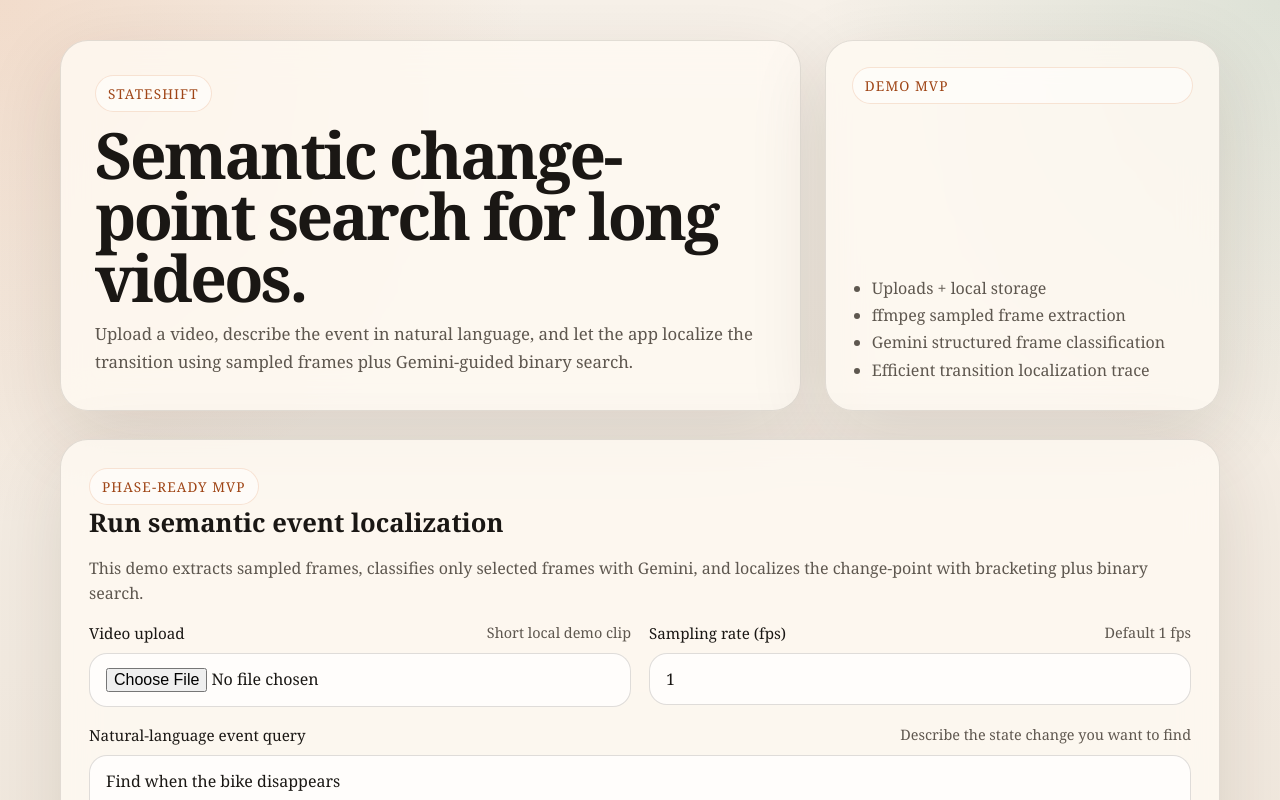
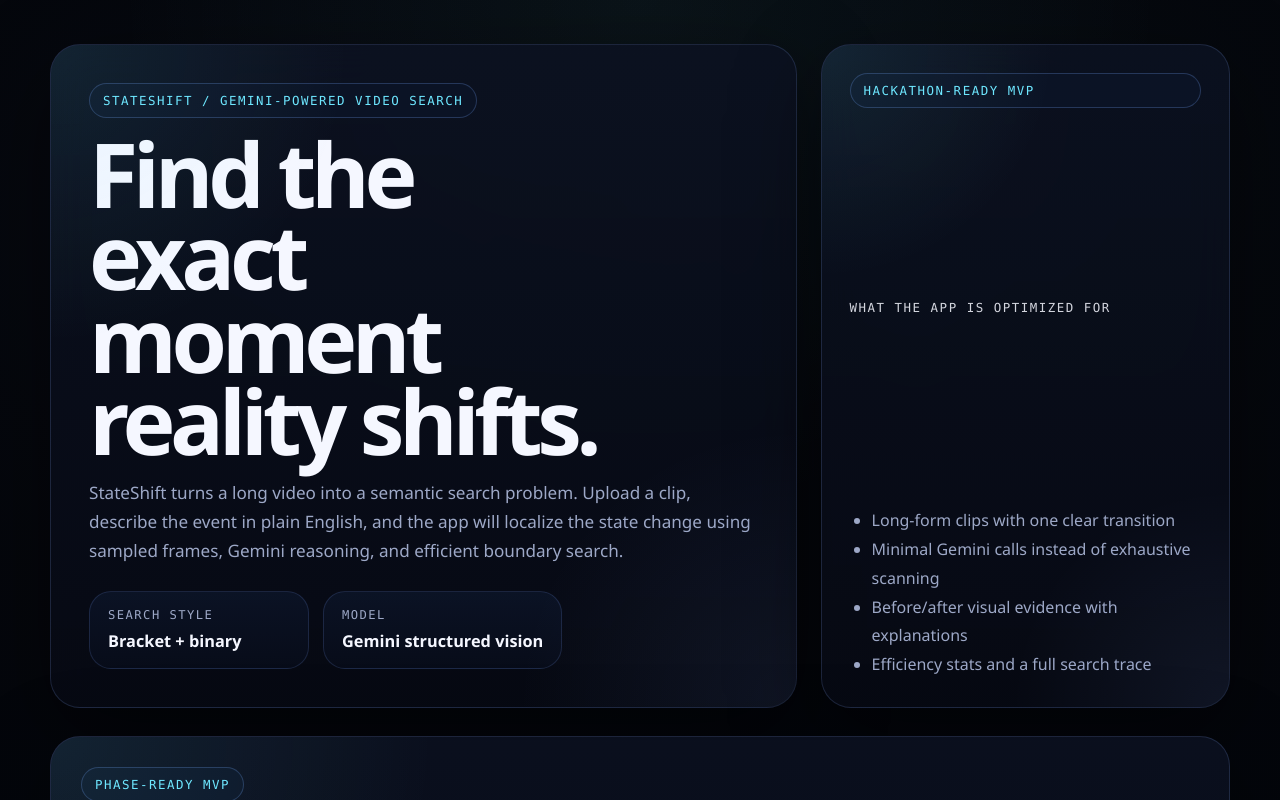
Before and after one commit to CEBangu/state-shift, a Next.js app: page / in a window 1280 px wide. Shown: the top 800 px of the page. Built offline with nearby package versions, Linux system fonts and the light colour scheme.

Commit message:
gemini themed

```diff
--- a/app/globals.css
+++ b/app/globals.css
@@ -1,16 +1,21 @@
 :root {
-  --bg: #f4efe7;
-  --paper: rgba(255, 250, 243, 0.8);
-  --paper-strong: #fffaf3;
-  --ink: #1a1714;
-  --muted: #5e574f;
-  --line: rgba(30, 23, 14, 0.12);
-  --accent: #d66f31;
-  --accent-dark: #9f4516;
-  --accent-soft: rgba(214, 111, 49, 0.12);
-  --green: #267352;
-  --red: #a43b2e;
-  --shadow: 0 24px 80px rgba(51, 32, 16, 0.12);
+  --font-display: "Avenir Next", "Segoe UI", "Helvetica Neue", "Noto Sans", sans-serif;
+  --font-mono: "SFMono-Regular", "IBM Plex Mono", "Menlo", "Monaco", monospace;
+  --bg: #05070d;
+  --bg-secondary: #0b1020;
+  --panel: rgba(9, 14, 28, 0.76);
+  --panel-strong: rgba(13, 19, 36, 0.92);
+  --panel-soft: rgba(10, 16, 31, 0.58);
+  --ink: #f5f7ff;
+  --muted: #9da8c7;
+  --line: rgba(139, 174, 255, 0.17);
+  --accent: #6ee7ff;
+  --accent-strong: #86a8ff;
+  --accent-soft: rgba(110, 231, 255, 0.14);
+  --success: #55e6b0;
+  --danger: #ff738f;
+  --warning: #ffd36f;
+  --shadow: 0 28px 90px rgba(0, 0, 0, 0.42);
 }
 
 * {
@@ -20,16 +25,33 @@
 html {
   min-height: 100%;
   background:
-    radial-gradient(circle at top left, rgba(214, 111, 49, 0.16), transparent 32%),
-    radial-gradient(circle at top right, rgba(38, 115, 82, 0.12), transparent 28%),
-    linear-gradient(180deg, #f7f1e9 0%, #efe6db 100%);
+    radial-gradient(circle at 15% 18%, rgba(109, 151, 255, 0.18), transparent 24%),
+    radial-gradient(circle at 82% 14%, rgba(110, 231, 255, 0.14), transparent 28%),
+    radial-gradient(circle at 50% 85%, rgba(131, 92, 255, 0.12), transparent 32%),
+    linear-gradient(180deg, #05070d 0%, #060812 38%, #090d19 100%);
 }
 
 body {
   margin: 0;
   min-height: 100vh;
   color: var(--ink);
-  font-family: Georgia, "Times New Roman", serif;
+  font-family: var(--font-display), sans-serif;
+  background:
+    radial-gradient(circle at top, rgba(110, 231, 255, 0.06), transparent 36%),
+    linear-gradient(180deg, rgba(4, 6, 11, 0.88), rgba(4, 6, 11, 0.98));
+}
+
+body::before {
+  content: "";
+  position: fixed;
+  inset: 0;
+  pointer-events: none;
+  background-image:
+    linear-gradient(rgba(255, 255, 255, 0.02) 1px, transparent 1px),
+    linear-gradient(90deg, rgba(255, 255, 255, 0.02) 1px, transparent 1px);
+  background-size: 48px 48px;
+  mask-image: linear-gradient(180deg, rgba(0, 0, 0, 0.65), transparent 90%);
+  opacity: 0.2;
 }
 
 button,
@@ -44,14 +66,15 @@
 }
 
 .page-shell {
-  width: min(1160px, calc(100vw - 32px));
+  position: relative;
+  width: min(1180px, calc(100vw - 32px));
   margin: 0 auto;
-  padding: 40px 0 64px;
+  padding: 44px 0 72px;
 }
 
 .hero {
   display: grid;
-  grid-template-columns: minmax(0, 1.5fr) minmax(280px, 0.8fr);
+  grid-template-columns: minmax(0, 1.55fr) minmax(300px, 0.85fr);
   gap: 24px;
   margin-bottom: 28px;
 }
@@ -63,30 +86,48 @@
 .trace-panel,
 .status-panel,
 .error-panel {
-  backdrop-filter: blur(18px);
-  background: var(--paper);
+  position: relative;
+  overflow: hidden;
+  backdrop-filter: blur(20px);
+  background: linear-gradient(180deg, rgba(12, 18, 34, 0.84) 0%, rgba(7, 10, 20, 0.92) 100%);
   border: 1px solid var(--line);
-  border-radius: 28px;
+  border-radius: 30px;
   box-shadow: var(--shadow);
 }
 
+.hero-copy::after,
+.hero-panel::after,
+.card::after,
+.result-panel::after,
+.trace-panel::after,
+.status-panel::after {
+  content: "";
+  position: absolute;
+  inset: 0;
+  pointer-events: none;
+  background:
+    radial-gradient(circle at top left, rgba(110, 231, 255, 0.09), transparent 30%),
+    radial-gradient(circle at bottom right, rgba(134, 168, 255, 0.08), transparent 28%);
+}
+
 .hero-copy {
-  padding: 34px;
+  padding: 38px;
 }
 
 .hero-copy h1 {
-  margin: 12px 0;
-  font-size: clamp(2.5rem, 5vw, 4.6rem);
-  line-height: 0.96;
-  letter-spacing: -0.04em;
+  margin: 14px 0 16px;
+  max-width: 10ch;
+  font-size: clamp(3.3rem, 7vw, 6.8rem);
+  line-height: 0.92;
+  letter-spacing: -0.06em;
 }
 
 .hero-copy p {
   margin: 0;
-  max-width: 44rem;
+  max-width: 46rem;
   color: var(--muted);
-  font-size: 1.05rem;
-  line-height: 1.65;
+  font-size: 1.07rem;
+  line-height: 1.7;
 }
 
 .eyebrow,
@@ -95,49 +136,99 @@
   display: inline-flex;
   align-items: center;
   gap: 8px;
-  padding: 8px 12px;
+  padding: 9px 13px;
   border-radius: 999px;
-  border: 1px solid rgba(214, 111, 49, 0.18);
-  background: rgba(255, 255, 255, 0.55);
-  color: var(--accent-dark);
-  font-size: 0.85rem;
+  border: 1px solid rgba(122, 167, 255, 0.24);
+  background: rgba(12, 20, 39, 0.9);
+  color: var(--accent);
+  font-family: var(--font-mono), monospace;
+  font-size: 0.78rem;
   text-transform: uppercase;
-  letter-spacing: 0.08em;
+  letter-spacing: 0.12em;
+}
+
+.hero-strip {
+  display: flex;
+  flex-wrap: wrap;
+  gap: 14px;
+  margin-top: 26px;
+}
+
+.hero-chip {
+  min-width: 220px;
+  padding: 16px 18px;
+  border-radius: 22px;
+  border: 1px solid rgba(124, 164, 255, 0.16);
+  background: linear-gradient(180deg, rgba(12, 20, 39, 0.9) 0%, rgba(8, 13, 26, 0.92) 100%);
+}
+
+.hero-chip-label,
+.hero-panel-title,
+.metric-label,
+.trace-table th,
+.label-row,
+.helper-text {
+  font-family: var(--font-mono), monospace;
+}
+
+.hero-chip-label {
+  display: block;
+  margin-bottom: 8px;
+  color: var(--muted);
+  font-size: 0.76rem;
+  letter-spacing: 0.12em;
+  text-transform: uppercase;
+}
+
+.hero-chip strong {
+  font-size: 1.02rem;
+  font-weight: 600;
 }
 
 .hero-panel {
-  padding: 26px;
+  padding: 28px;
   display: flex;
   flex-direction: column;
   justify-content: space-between;
-  gap: 20px;
+  gap: 22px;
+}
+
+.hero-panel-title {
+  color: var(--ink);
+  font-size: 0.78rem;
+  letter-spacing: 0.12em;
+  text-transform: uppercase;
+  opacity: 0.86;
 }
 
 .hero-points {
   margin: 0;
-  padding-left: 20px;
+  padding-left: 22px;
   color: var(--muted);
-  line-height: 1.7;
+  line-height: 1.8;
 }
 
 .card {
-  padding: 28px;
+  padding: 30px;
 }
 
 .card h2,
 .result-header h2,
 .trace-panel h3 {
   margin: 0 0 10px;
-  font-size: 1.6rem;
+  font-size: 1.7rem;
+  letter-spacing: -0.03em;
 }
 
 .card p,
 .result-header p,
 .status-panel p,
 .error-panel p,
-.metric-copy p {
+.metric-copy p,
+.comparison-panel p,
+.frame-copy p {
   color: var(--muted);
-  line-height: 1.6;
+  line-height: 1.65;
 }
 
 .form-grid {
@@ -162,7 +253,10 @@
   align-items: center;
   justify-content: space-between;
   gap: 12px;
-  font-size: 0.95rem;
+  color: #dbe5ff;
+  font-size: 0.84rem;
+  letter-spacing: 0.06em;
+  text-transform: uppercase;
 }
 
 .field input,
@@ -171,10 +265,20 @@
 .field-full textarea {
   width: 100%;
   border-radius: 18px;
-  border: 1px solid rgba(30, 23, 14, 0.14);
-  background: rgba(255, 255, 255, 0.74);
+  border: 1px solid rgba(136, 170, 255, 0.16);
+  background: rgba(7, 12, 24, 0.88);
   padding: 14px 16px;
   color: var(--ink);
+  transition: border-color 120ms ease, box-shadow 120ms ease, transform 120ms ease;
+}
+
+.field input:focus,
+.field textarea:focus,
+.field-full input:focus,
+.field-full textarea:focus {
+  outline: none;
+  border-color: rgba(110, 231, 255, 0.5);
+  box-shadow: 0 0 0 4px rgba(110, 231, 255, 0.12);
 }
 
 .field textarea,
@@ -184,8 +288,9 @@
 }
 
 .helper-text {
-  font-size: 0.9rem;
+  font-size: 0.77rem;
   color: var(--muted);
+  letter-spacing: 0.04em;
 }
 
 .actions {
@@ -203,7 +308,7 @@
   padding: 14px 22px;
   font-weight: 700;
   cursor: pointer;
-  transition: transform 120ms ease, opacity 120ms ease, background 120ms ease;
+  transition: transform 120ms ease, opacity 120ms ease, box-shadow 120ms ease;
 }
 
 .button:hover:not(:disabled) {
@@ -211,17 +316,18 @@
 }
 
 .button:disabled {
-  opacity: 0.55;
+  opacity: 0.58;
   cursor: wait;
 }
 
 .button-primary {
-  background: linear-gradient(135deg, var(--accent) 0%, #e29648 100%);
-  color: white;
+  background: linear-gradient(135deg, var(--accent) 0%, var(--accent-strong) 100%);
+  color: #06101d;
+  box-shadow: 0 16px 34px rgba(110, 231, 255, 0.22);
 }
 
 .button-secondary {
-  background: rgba(255, 255, 255, 0.72);
+  background: rgba(15, 23, 42, 0.88);
   color: var(--ink);
   border: 1px solid var(--line);
 }
@@ -241,6 +347,12 @@
   gap: 16px;
 }
 
+.status-header h3 {
+  margin: 12px 0 0;
+  font-size: 1.75rem;
+  letter-spacing: -0.03em;
+}
+
 .status-meta {
   display: flex;
   flex-wrap: wrap;
@@ -257,30 +369,30 @@
 
 .status-step {
   padding: 14px;
-  border-radius: 18px;
-  background: rgba(255, 255, 255, 0.58);
-  border: 1px solid var(--line);
-  transition: transform 160ms ease, border-color 160ms ease, background 160ms ease;
+  border-radius: 20px;
+  background: rgba(10, 17, 34, 0.75);
+  border: 1px solid rgba(129, 164, 255, 0.13);
+  transition: transform 160ms ease, border-color 160ms ease, background 160ms ease, opacity 160ms ease;
 }
 
 .status-step-active {
   transform: translateY(-2px);
-  border-color: rgba(214, 111, 49, 0.3);
-  background: rgba(255, 246, 234, 0.92);
+  border-color: rgba(110, 231, 255, 0.46);
+  background: linear-gradient(180deg, rgba(14, 28, 51, 0.95) 0%, rgba(10, 18, 34, 0.95) 100%);
 }
 
 .status-step-done {
-  border-color: rgba(38, 115, 82, 0.22);
-  background: rgba(240, 249, 244, 0.9);
+  border-color: rgba(85, 230, 176, 0.28);
+  background: rgba(9, 25, 26, 0.82);
 }
 
 .status-step-waiting {
-  opacity: 0.68;
+  opacity: 0.58;
 }
 
 .status-step strong {
   display: block;
-  margin-bottom: 6px;
+  margin-bottom: 8px;
 }
 
 .status-orbit {
@@ -293,7 +405,8 @@
   width: 10px;
   height: 10px;
   border-radius: 999px;
-  background: linear-gradient(135deg, var(--accent) 0%, #efb25b 100%);
+  background: linear-gradient(135deg, var(--accent) 0%, var(--accent-strong) 100%);
+  box-shadow: 0 0 18px rgba(110, 231, 255, 0.45);
   animation: statusPulse 1.1s infinite ease-in-out;
 }
 
@@ -306,8 +419,8 @@
 }
 
 .error-panel {
-  border-color: rgba(164, 59, 46, 0.22);
-  background: rgba(255, 241, 238, 0.9);
+  border-color: rgba(255, 115, 143, 0.28);
+  background: linear-gradient(180deg, rgba(52, 14, 25, 0.92) 0%, rgba(31, 9, 16, 0.94) 100%);
 }
 
 .metrics {
@@ -319,24 +432,25 @@
 
 .metric {
   padding: 18px;
-  border-radius: 20px;
-  background: rgba(255, 255, 255, 0.68);
-  border: 1px solid var(--line);
+  border-radius: 22px;
+  background: linear-gradient(180deg, rgba(13, 21, 40, 0.9) 0%, rgba(9, 14, 26, 0.95) 100%);
+  border: 1px solid rgba(128, 166, 255, 0.16);
 }
 
 .metric-label {
   display: block;
-  font-size: 0.85rem;
+  font-size: 0.74rem;
   text-transform: uppercase;
-  letter-spacing: 0.08em;
+  letter-spacing: 0.14em;
   color: var(--muted);
 }
 
 .metric-value {
   display: block;
-  margin-top: 10px;
-  font-size: clamp(1.5rem, 3vw, 2.4rem);
+  margin-top: 12px;
+  font-size: clamp(1.55rem, 3vw, 2.55rem);
   line-height: 1;
+  letter-spacing: -0.04em;
 }
 
 .metric-copy p {
@@ -346,21 +460,25 @@
 .comparison-panel {
   margin-top: 18px;
   display: grid;
-  grid-template-columns: minmax(0, 1.6fr) minmax(260px, 0.8fr);
+  grid-template-columns: minmax(0, 1.55fr) minmax(260px, 0.85fr);
   gap: 16px;
   padding: 18px;
-  border-radius: 22px;
-  background: rgba(255, 255, 255, 0.66);
-  border: 1px solid var(--line);
+  border-radius: 24px;
+  background: linear-gradient(180deg, rgba(10, 16, 31, 0.92) 0%, rgba(7, 10, 20, 0.96) 100%);
+  border: 1px solid rgba(130, 166, 255, 0.14);
 }
 
 .comparison-panel h3 {
   margin: 10px 0 8px;
-  font-size: 1.25rem;
+  font-size: 1.28rem;
 }
 
 .comparison-panel p {
   margin: 0;
+}
+
+.comparison-copy strong {
+  color: var(--ink);
 }
 
 .comparison-stats {
@@ -372,13 +490,13 @@
 .comparison-stat {
   padding: 16px;
   border-radius: 18px;
-  background: linear-gradient(180deg, rgba(255, 247, 236, 0.96) 0%, rgba(255, 255, 255, 0.82) 100%);
-  border: 1px solid var(--line);
+  background: linear-gradient(180deg, rgba(17, 28, 51, 0.96) 0%, rgba(9, 16, 30, 0.94) 100%);
+  border: 1px solid rgba(124, 167, 255, 0.16);
 }
 
 .comparison-stat strong {
   display: block;
-  margin-top: 8px;
+  margin-top: 10px;
   font-size: 2rem;
   line-height: 1;
 }
@@ -393,14 +511,14 @@
 .frame-card {
   overflow: hidden;
   border-radius: 24px;
-  border: 1px solid var(--line);
-  background: var(--paper-strong);
+  border: 1px solid rgba(129, 166, 255, 0.16);
+  background: linear-gradient(180deg, rgba(12, 18, 34, 0.96) 0%, rgba(8, 12, 23, 0.98) 100%);
 }
 
 .frame-card img {
   aspect-ratio: 16 / 9;
   object-fit: cover;
-  background: #ddd4c8;
+  background: #111827;
 }
 
 .frame-copy {
@@ -420,15 +538,15 @@
 }
 
 .label-present {
-  color: var(--green);
+  color: var(--success);
 }
 
 .label-absent {
-  color: var(--red);
+  color: var(--danger);
 }
 
 .label-uncertain {
-  color: var(--accent-dark);
+  color: var(--warning);
 }
 
 .trace-table {
@@ -440,15 +558,15 @@
 .trace-table th,
 .trace-table td {
   padding: 12px 10px;
-  border-bottom: 1px solid var(--line);
+  border-bottom: 1px solid rgba(126, 163, 255, 0.14);
   text-align: left;
   vertical-align: top;
 }
 
 .trace-table th {
-  font-size: 0.82rem;
+  font-size: 0.74rem;
   text-transform: uppercase;
-  letter-spacing: 0.08em;
+  letter-spacing: 0.14em;
   color: var(--muted);
 }
 
@@ -462,6 +580,15 @@
     grid-template-columns: 1fr;
   }
 
+  .hero-copy {
+    padding: 30px;
+  }
+
+  .hero-copy h1 {
+    max-width: none;
+    font-size: clamp(2.8rem, 14vw, 4.6rem);
+  }
+
   .actions {
     align-items: stretch;
     flex-direction: column;
@@ -472,8 +599,8 @@
   0%,
   80%,
   100% {
-    transform: scale(0.7);
-    opacity: 0.5;
+    transform: scale(0.68);
+    opacity: 0.48;
   }
 
   40% {
--- a/app/page.tsx
+++ b/app/page.tsx
@@ -5,21 +5,32 @@
     <main className="page-shell">
       <section className="hero">
         <div className="hero-copy">
-          <span className="eyebrow">StateShift</span>
-          <h1>Semantic change-point search for long videos.</h1>
+          <span className="eyebrow">StateShift / Gemini-Powered Video Search</span>
+          <h1>Find the exact moment reality shifts.</h1>
           <p>
-            Upload a video, describe the event in natural language, and let the
-            app localize the transition using sampled frames plus Gemini-guided
-            binary search.
+            StateShift turns a long video into a semantic search problem. Upload a clip,
+            describe the event in plain English, and the app will localize the state change
+            using sampled frames, Gemini reasoning, and efficient boundary search.
           </p>
+          <div className="hero-strip">
+            <div className="hero-chip">
+              <span className="hero-chip-label">Search style</span>
+              <strong>Bracket + binary</strong>
+            </div>
+            <div className="hero-chip">
+              <span className="hero-chip-label">Model</span>
+              <strong>Gemini structured vision</strong>
+            </div>
+          </div>
         </div>
         <div className="hero-panel">
-          <div className="hero-badge">Demo MVP</div>
+          <div className="hero-badge">Hackathon-ready MVP</div>
+          <div className="hero-panel-title">What the app is optimized for</div>
           <ul className="hero-points">
-            <li>Uploads + local storage</li>
-            <li>ffmpeg sampled frame extraction</li>
-            <li>Gemini structured frame classification</li>
-            <li>Efficient transition localization trace</li>
+            <li>Long-form clips with one clear transition</li>
+            <li>Minimal Gemini calls instead of exhaustive scanning</li>
+            <li>Before/after visual evidence with explanations</li>
+            <li>Efficiency stats and a full search trace</li>
           </ul>
         </div>
       </section>
```
